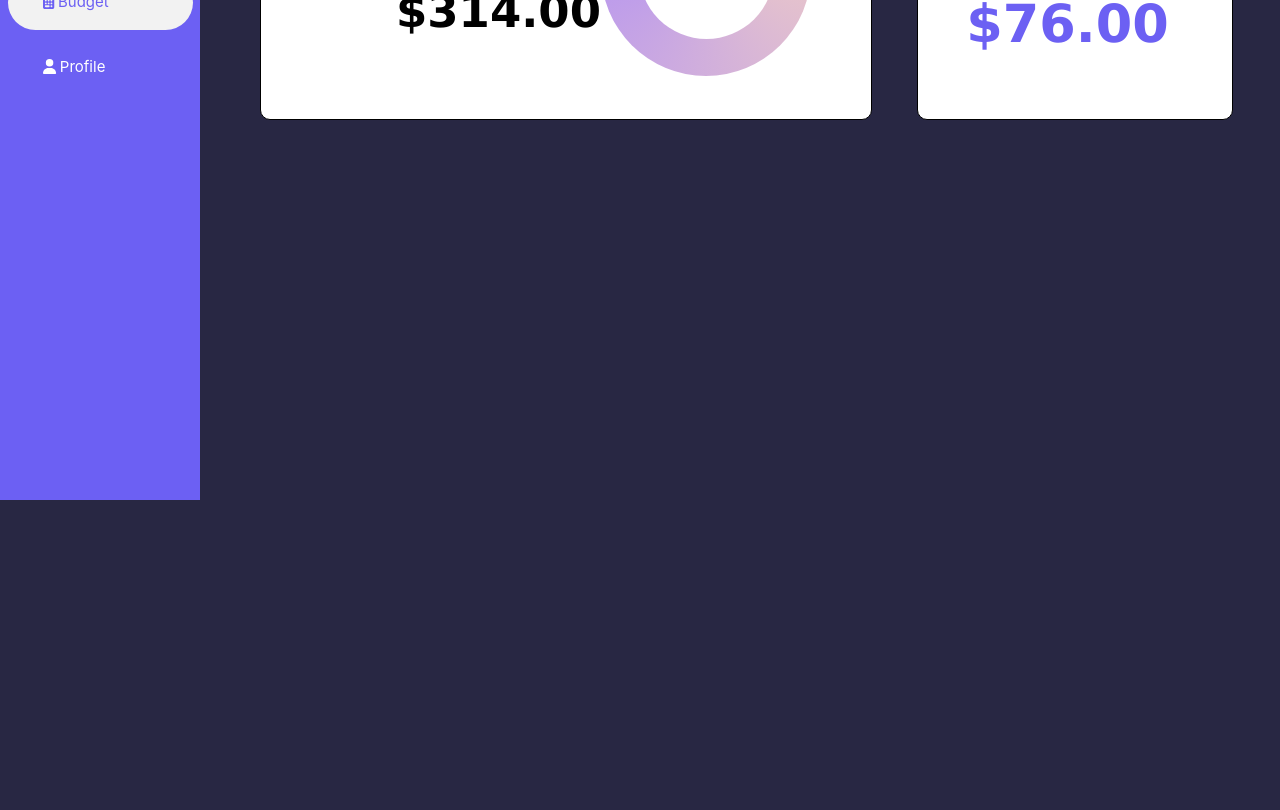
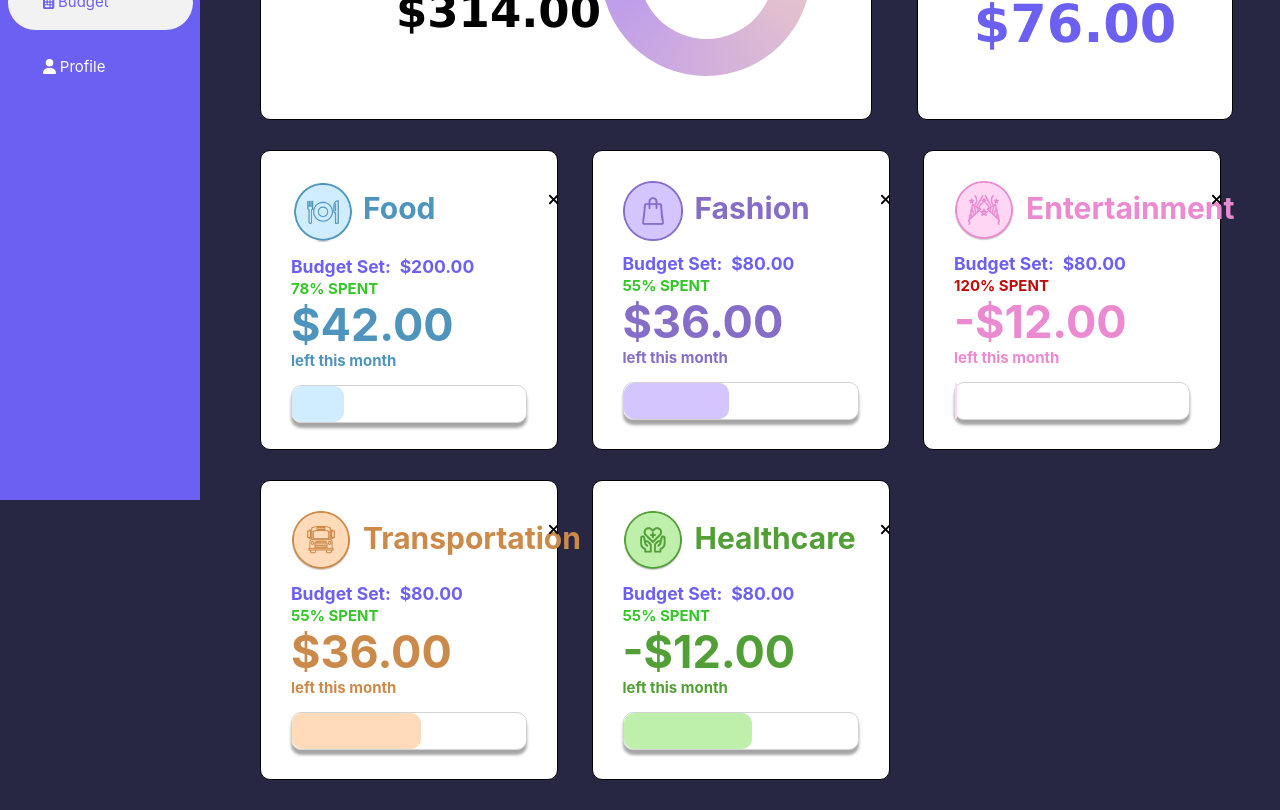
Before and after one commit to BT3103AppDev1/l1-final-project-group-21, a Vue app in the folder project-budgety/: page /budget in a window 1280 px wide. Shown: the part 300-1110 px from the top of the page. Before the commit the page ends 800 px from the top, so only its background shows below. Built offline with nearby package versions, Linux system fonts and the light colour scheme.

Commit message:
Update budget page

```diff
--- a/project-budgety/src/views/BudgetPage.vue
+++ b/project-budgety/src/views/BudgetPage.vue
@@ -45,7 +45,145 @@
 	</div>
 
 	<div class="container3">
+		<div class="food">
+			<div class="cat_top">
+				<img style="margin:0.1em" class="category-icon" src="../assets/icons/Food.png" />
+				<h1 style="margin:0.1em; font-weight: bold; color: #4F94BC; left:0.3em">Food</h1>
+				<div class="x-btn"><fa icon="xmark" /></div>
+			</div>
 
+			<div class="budget_set">
+				<h3 style="font-weight: bold">Budget Set:</h3>
+				<h3 style="font-weight: bold; left:0.5em">$200.00</h3>
+			</div>
+
+			<div class="percent_spent">
+				<h4 style="font-weight: bold; line-height:0em; color:#36C629">78% SPENT</h4>
+			</div>
+
+			<div class="money_left">
+				<h1 style="font-weight: bold; color: #4F94BC; font-size:3em">$42.00</h1>
+			</div>
+
+			<div>
+				<h4 style="font-weight: bold; line-height:0em; color: #4F94BC">left this month</h4>
+			</div>
+
+			<br>
+			<div class="progress_bar"><div class="food_progress"></div></div>
+		</div>
+
+		<div class="fashion">
+			<div class="cat_top">
+				<img class="category-icon" src="../assets/icons/Fashion.png" />
+				<h1 style="margin:0.1em; font-weight: bold; color: #856DC8; left:0.3em">Fashion</h1>
+				<div class="x-btn"><fa icon="xmark" /></div>
+			</div>
+
+			<div class="budget_set">
+				<h3 style="font-weight: bold">Budget Set:</h3>
+				<h3 style="font-weight: bold; left:0.5em">$80.00</h3>
+			</div>
+
+			<div class="percent_spent">
+				<h4 style="font-weight: bold; line-height:0em; color:#36C629">55% SPENT</h4>
+			</div>
+
+			<div class="money_left">
+				<h1 style="font-weight: bold; color: #856DC8; font-size:3em">$36.00</h1>
+			</div>
+
+			<div>
+				<h4 style="font-weight: bold; line-height:0em; color: #856DC8">left this month</h4>
+			</div>
+
+			<br>
+			<div class="progress_bar"><div class="fashion_progress"></div></div>
+		</div>
+
+		<div class="entertainment">
+			<div class="cat_top">
+				<img class="category-icon" src="../assets/icons/Entertainment.png" />
+				<h1 style="margin:0.1em; font-weight: bold; color: #EB8AD0; left:0.3em">Entertainment</h1>
+				<div class="x-btn"><fa icon="xmark" /></div>
+			</div>
+
+			<div class="budget_set">
+				<h3 style="font-weight: bold">Budget Set:</h3>
+				<h3 style="font-weight: bold; left:0.5em">$80.00</h3>
+			</div>
+
+			<div class="percent_spent">
+				<h4 style="font-weight: bold; line-height:0em; color:#BE0D0D">120% SPENT</h4>
+			</div>
+
+			<div class="money_left">
+				<h1 style="font-weight: bold; color: #EB8AD0; font-size:3em">-$12.00</h1>
+			</div>
+
+			<div>
+				<h4 style="font-weight: bold; line-height:0em; color: #EB8AD0">left this month</h4>
+			</div>
+
+			<br>
+			<div class="progress_bar"><div class="entertainment_progress"></div></div>
+		</div>
+
+		<div class="transportation">
+			<div class="cat_top">
+				<img class="category-icon" src="../assets/icons/Transportation.png" />
+				<h1 style="margin:0.1em; font-weight: bold; color: #CC8A4A; left:0.3em">Transportation</h1>
+				<div class="x-btn"><fa icon="xmark" /></div>
+			</div>
+
+			<div class="budget_set">
+				<h3 style="font-weight: bold">Budget Set:</h3>
+				<h3 style="font-weight: bold; left:0.5em">$80.00</h3>
+			</div>
+
+			<div class="percent_spent">
+				<h4 style="font-weight: bold; line-height:0em; color:#36C629">55% SPENT</h4>
+			</div>
+
+			<div class="money_left">
+				<h1 style="font-weight: bold; color: #CC8A4A; font-size:3em">$36.00</h1>
+			</div>
+
+			<div>
+				<h4 style="font-weight: bold; line-height:0em; color: #CC8A4A">left this month</h4>
+			</div>
+
+			<br>
+			<div class="progress_bar"><div class="transportation_progress"></div></div>
+		</div>
+
+		<div class="healthcare">
+			<div class="cat_top">
+				<img class="category-icon" src="../assets/icons/Healthcare.png" />
+				<h1 style="margin:0.1em; font-weight: bold; color: #539F37; left:0.3em">Healthcare</h1>
+				<div class="x-btn"><fa icon="xmark" /></div>
+			</div>
+
+			<div class="budget_set">
+				<h3 style="font-weight: bold">Budget Set:</h3>
+				<h3 style="font-weight: bold; left:0.5em">$80.00</h3>
+			</div>
+
+			<div class="percent_spent">
+				<h4 style="font-weight: bold; line-height:0em; color:#36C629">55% SPENT</h4>
+			</div>
+
+			<div class="money_left">
+				<h1 style="font-weight: bold; color: #539F37; font-size:3em">-$12.00</h1>
+			</div>
+
+			<div>
+				<h4 style="font-weight: bold; line-height:0em; color: #539F37">left this month</h4>
+			</div>
+
+			<br>
+			<div class="progress_bar"><div class="healthcare_progress"></div></div>
+		</div>
 
 	</div>
 
@@ -68,6 +206,112 @@ export default {
 
 <style>
 
+.x-btn {
+	vertical-align: center;
+	margin: 0.5em;
+	text-align: center;
+	padding: 0em;
+}
+
+.x-btn:hover {
+	background-color: #F2F2F2;
+	cursor: grab;
+}
+
+.healthcare_progress {
+	color: black;
+    height: 2.4em;
+    width: 55%;
+    border: solid 1px #BEF0AC;
+    background: #BEF0AC;
+    border-radius: 10px;
+}
+
+.transportation_progress {
+	color: black;
+    height: 2.4em;
+    width: 55%;
+    border: solid 1px #FFDBB9;
+    background: #FFDBB9;
+    border-radius: 10px;
+}
+
+.entertainment_progress {
+	color: black;
+    height: 2.4em;
+    width: 0%;
+    border: solid 1px #FFD7F4;
+    background: #FFD7F4;
+    border-radius: 10px;
+}
+
+.fashion_progress {
+	color: black;
+    height: 2.4em;
+    width: 45%;
+    border: solid 1px #D4C5FF;
+    background: #D4C5FF;
+    border-radius: 10px;
+}
+
+.food_progress {
+	color: black;
+    height: 2.4em;
+    width: 22%;
+    border: solid 1px #CFEDFE;
+    background: #CFEDFE;
+    border-radius: 10px;
+}
+
+.progress_bar {
+	color: black;
+    height: 2.5em;
+    width: 100%;
+    border: solid 1px lightgray;
+    background: white;
+    border-radius: 10px;
+	justify-content: left;
+	box-shadow: rgba(0, 0, 0, 0.352) 0px 5px 3px;
+}
+
+.percent_spent {
+	font-weight: bold;
+}
+
+.budget_set {
+	color: #6C60F3;
+	line-height: 3em;
+	display: flex;
+}
+
+.cat_top {
+  	display: grid;
+    grid-template-columns: 0% 55% 0%;
+    grid-gap: 4em;
+}
+
+.category-icon {
+  width: 4em;
+}
+
+.food, .fashion, .entertainment, .transportation, .healthcare {
+	color: black;
+    height: 20em;
+    width: 90%;
+    padding: 2em;
+    border: solid 1px black;
+    background: white;
+    border-radius: 10px;
+    text-align: left;
+}
+
+.container3 {
+	margin: 0em 0em 2em 2em;
+	display: grid;
+    grid-template-columns: 32.5% 32.5% 32.5%;
+    grid-row-gap: 2em;
+}
+
 .money {
 	color: black;
     height: 20em;
@@ -77,15 +321,14 @@ export default {
     background: white;
     border-radius: 10px;
     text-align: center;
-
 }
 
 .money_words {
 	margin: 0.5	em 0em 0em 3.2em;
-	position: absolute;
 	top: 50%;
 	-ms-transform: translateY(-50%);
 	transform: translateY(-50%);
+	text-align: center ;
 }
 
 .percentage {
@@ -102,7 +345,7 @@ export default {
 }
 
 .container2 {
-	margin: 0em 0em 0em 2em;
+	margin: 0em 0em 2em 2em;
 	display: grid;
     grid-template-columns: 60% 31%;
     grid-gap: 3em;
```
